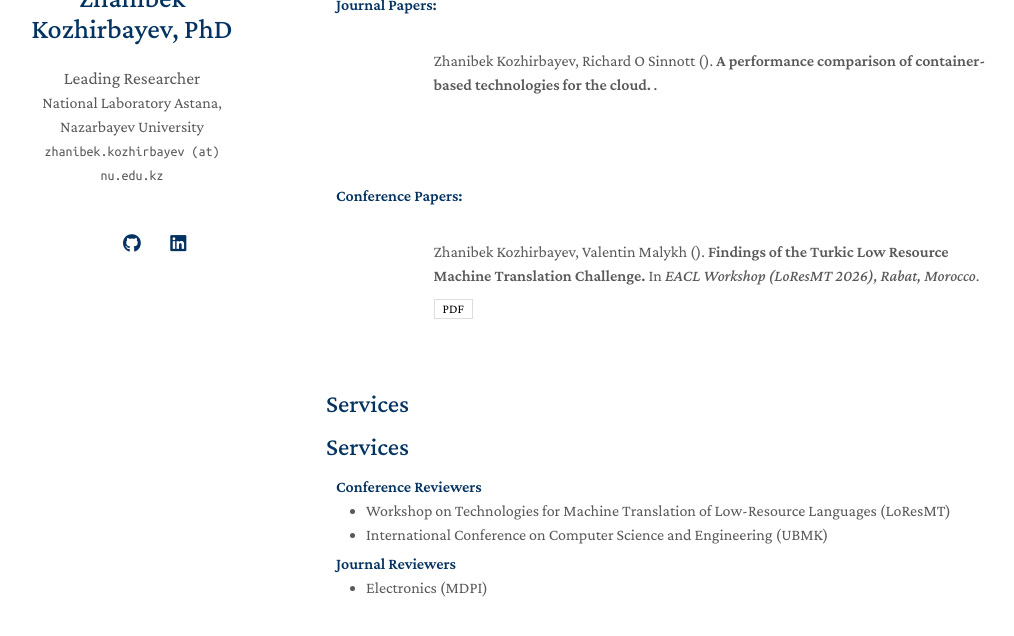
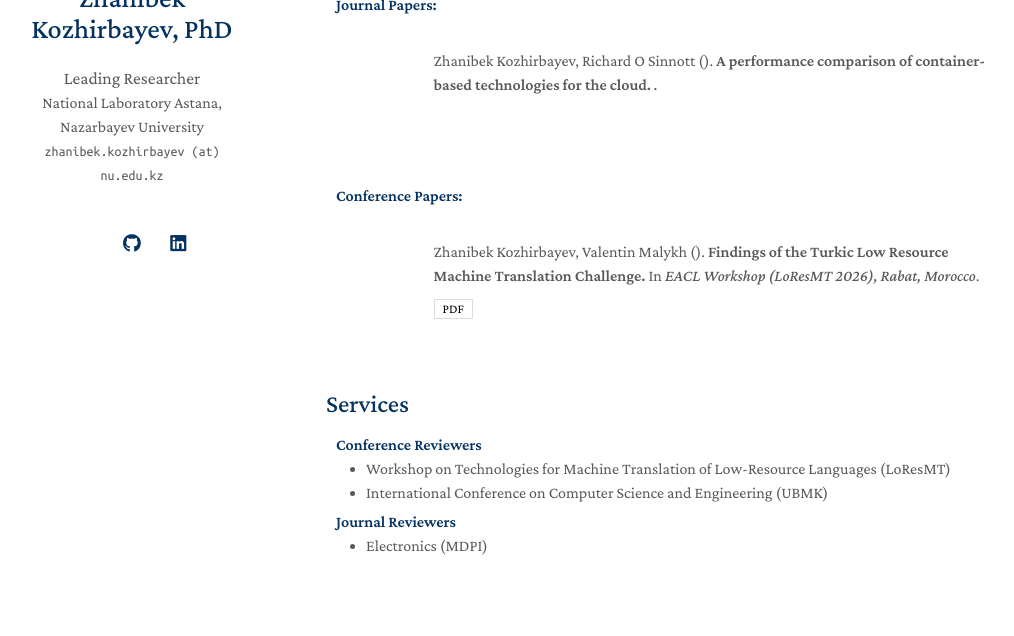
Before and after one commit to zhanibekkm/zhanibekkm.github.io, a Jekyll site: the page built from index.md, in a window 1280 px wide and 900 px high, scrolled down 699 px, cut to the strip 206-842 px from the top of the window. Shown: the whole strip, without its empty margins (144-1158 px from the left). Built offline with Jekyll 4.4.1, drawn with Linux system fonts in a browser that asks for light colours; a style sheet for code colours, icons or effects is not loaded; our own code applies the rules of GitHub Pages for plain Markdown files.

Commit message:
Remove Services section header from publications.md

```diff
--- a/_includes/publications.md
+++ b/_includes/publications.md
@@ -50,4 +50,3 @@
 </div>
 
 <div style="margin-bottom: 40px;"></div>
-<h2 id="services">Services</h2>
```
